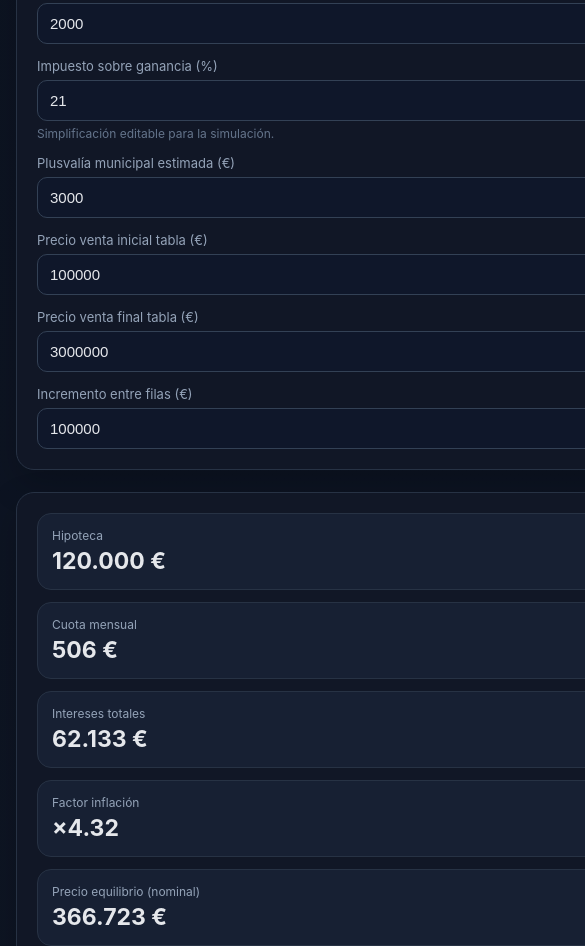
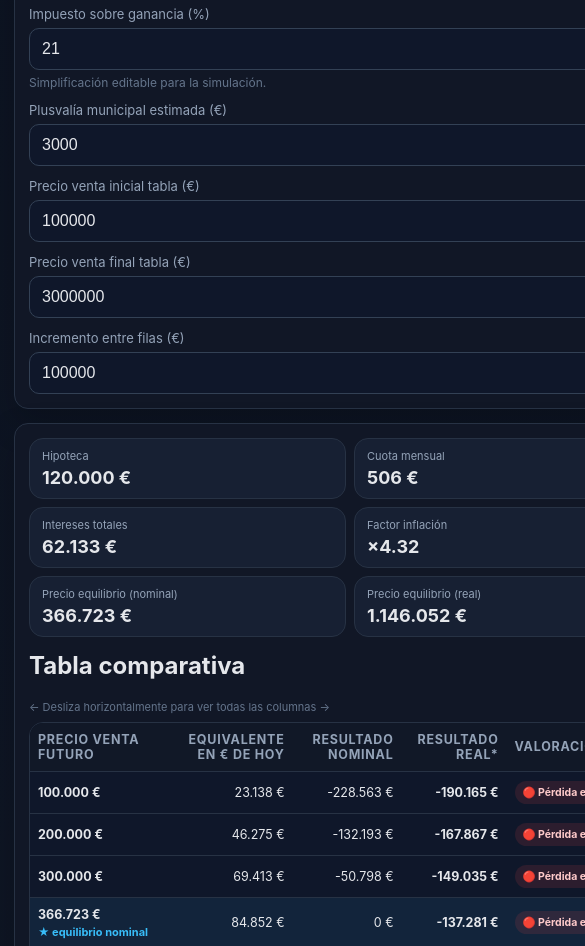
Before and after one commit to melvinfranco99/calculadora-rentabilidad-inmobiliaria, a plain HTML site: page calculadora_rentabilidad_inmobiliaria.html in a window 390 px wide. Shown: the part 1054-2000 px from the top of the page, 585 px wide, since content can reach past the window. Drawn offline with Linux system fonts and the light colour scheme.

Commit message:
Mejorar diseno responsive para movil: stats compactas, tabla mas legible y evitar zoom en inputs iOS

```diff
--- a/calculadora_rentabilidad_inmobiliaria.html
+++ b/calculadora_rentabilidad_inmobiliaria.html
@@ -11,8 +11,9 @@
 }
 *{box-sizing:border-box}
 body{margin:0;font-family:Inter,system-ui,-apple-system,Segoe UI,Roboto,Arial,sans-serif;background:linear-gradient(180deg,#0b1220,#111827);color:var(--text)}
+html{-webkit-text-size-adjust:100%}
 .wrap{max-width:1400px;margin:auto;padding:28px}
-h1{font-size:clamp(28px,4vw,46px);margin:0 0 8px}
+h1{font-size:clamp(24px,6vw,46px);margin:0 0 8px}
 h2{margin-top:0}
 .lead{color:var(--muted);max-width:900px;line-height:1.6}
 .grid{display:grid;grid-template-columns:370px 1fr;gap:22px;margin-top:24px}
@@ -20,14 +21,14 @@ h2{margin-top:0}
 .controls{display:grid;grid-template-columns:1fr 1fr;gap:14px}
 .controls .full{grid-column:1/-1}
 label{font-size:13px;color:var(--muted);display:block;margin-bottom:6px}
-input{width:100%;padding:11px 12px;border-radius:10px;border:1px solid #334155;background:#0f172a;color:var(--text);font-size:15px}
+input{width:100%;padding:11px 12px;border-radius:10px;border:1px solid #334155;background:#0f172a;color:var(--text);font-size:16px}
 input:focus{outline:2px solid rgba(56,189,248,.35);border-color:var(--accent)}
 .mini{font-size:12px;color:#64748b;margin-top:5px}
 .stats{display:grid;grid-template-columns:repeat(3,1fr);gap:12px;margin-bottom:18px}
-.stat{background:var(--panel2);border:1px solid var(--line);border-radius:14px;padding:14px}
+.stat{background:var(--panel2);border:1px solid var(--line);border-radius:14px;padding:14px;min-width:0}
 .stat .k{font-size:12px;color:var(--muted)}
-.stat .v{font-size:23px;font-weight:700;margin-top:4px}
-.table-wrap{overflow:auto;border-radius:14px;border:1px solid var(--line)}
+.stat .v{font-size:23px;font-weight:700;margin-top:4px;word-break:break-word}
+.table-wrap{overflow-x:auto;-webkit-overflow-scrolling:touch;border-radius:14px;border:1px solid var(--line)}
 table{width:100%;border-collapse:collapse;min-width:820px;background:#0f172a}
 th,td{padding:13px 14px;border-bottom:1px solid var(--line);text-align:right}
 th{font-size:12px;text-transform:uppercase;letter-spacing:.06em;color:var(--muted);background:#111827;position:sticky;top:0}
@@ -46,8 +47,31 @@ tr.breakeven-row{background:rgba(56,189,248,.08)}
 .note{background:#0f172a;border-left:4px solid var(--accent);padding:14px 16px;border-radius:10px;color:#cbd5e1;line-height:1.6}
 .section{margin-top:22px}
 .footer{color:#64748b;font-size:12px;line-height:1.5;margin:24px 0 4px}
-@media(max-width:1000px){.grid{grid-template-columns:1fr}.stats{grid-template-columns:1fr 1fr}}
-@media(max-width:600px){.wrap{padding:16px}.controls,.stats{grid-template-columns:1fr}}
+.scroll-hint{display:none;font-size:11px;color:#64748b;margin:0 0 8px}
+@media(max-width:1000px){
+  .grid{grid-template-columns:1fr;gap:16px}
+  .stats{grid-template-columns:1fr 1fr}
+}
+@media(max-width:600px){
+  .wrap{padding:14px}
+  h1{margin-bottom:6px}
+  .lead{font-size:14px}
+  .grid{gap:14px;margin-top:18px}
+  .card{padding:14px;border-radius:14px}
+  .controls{grid-template-columns:1fr;gap:12px}
+  .stats{grid-template-columns:1fr 1fr;gap:8px;margin-bottom:14px}
+  .stat{padding:10px 12px}
+  .stat .k{font-size:11px}
+  .stat .v{font-size:18px}
+  .scroll-hint{display:block}
+  table{min-width:640px}
+  th,td{padding:9px 8px;font-size:12.5px}
+  .badge{font-size:10.5px;padding:5px 8px;gap:5px}
+  .tag-eq{display:block;margin-left:0;margin-top:3px}
+  .formula p,.note{font-size:13.5px}
+  .section{margin-top:14px}
+}
+@media(max-width:380px){.stats{grid-template-columns:1fr}}
 </style>
 </head>
 <body>
@@ -98,6 +122,7 @@ tr.breakeven-row{background:rgba(56,189,248,.08)}
         </div>
 
         <h2>Tabla comparativa</h2>
+        <p class="scroll-hint">← Desliza horizontalmente para ver todas las columnas →</p>
         <div class="table-wrap">
           <table>
             <thead>
```
Also changed, not shown: index.html (+32 -7 lines).
